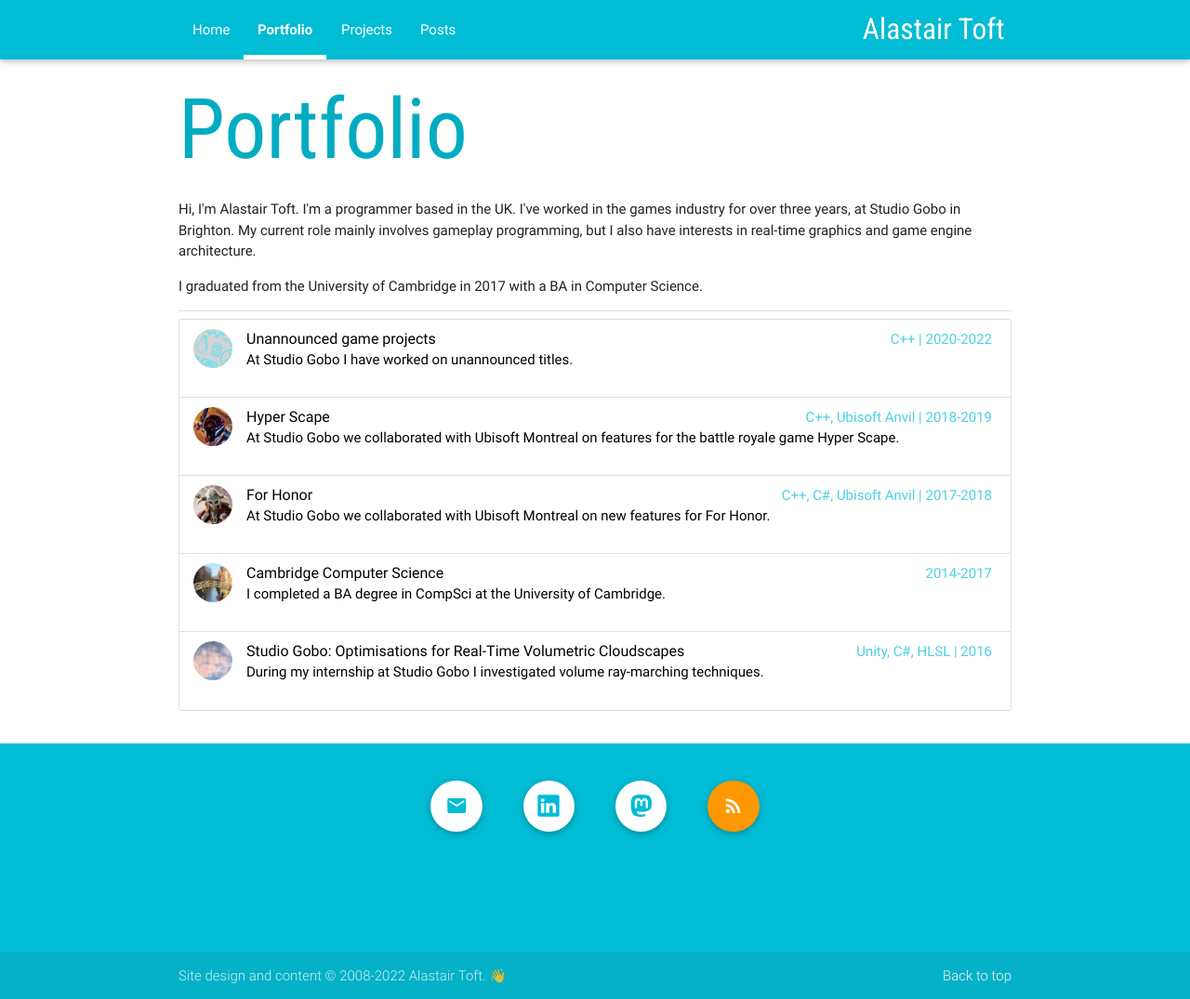
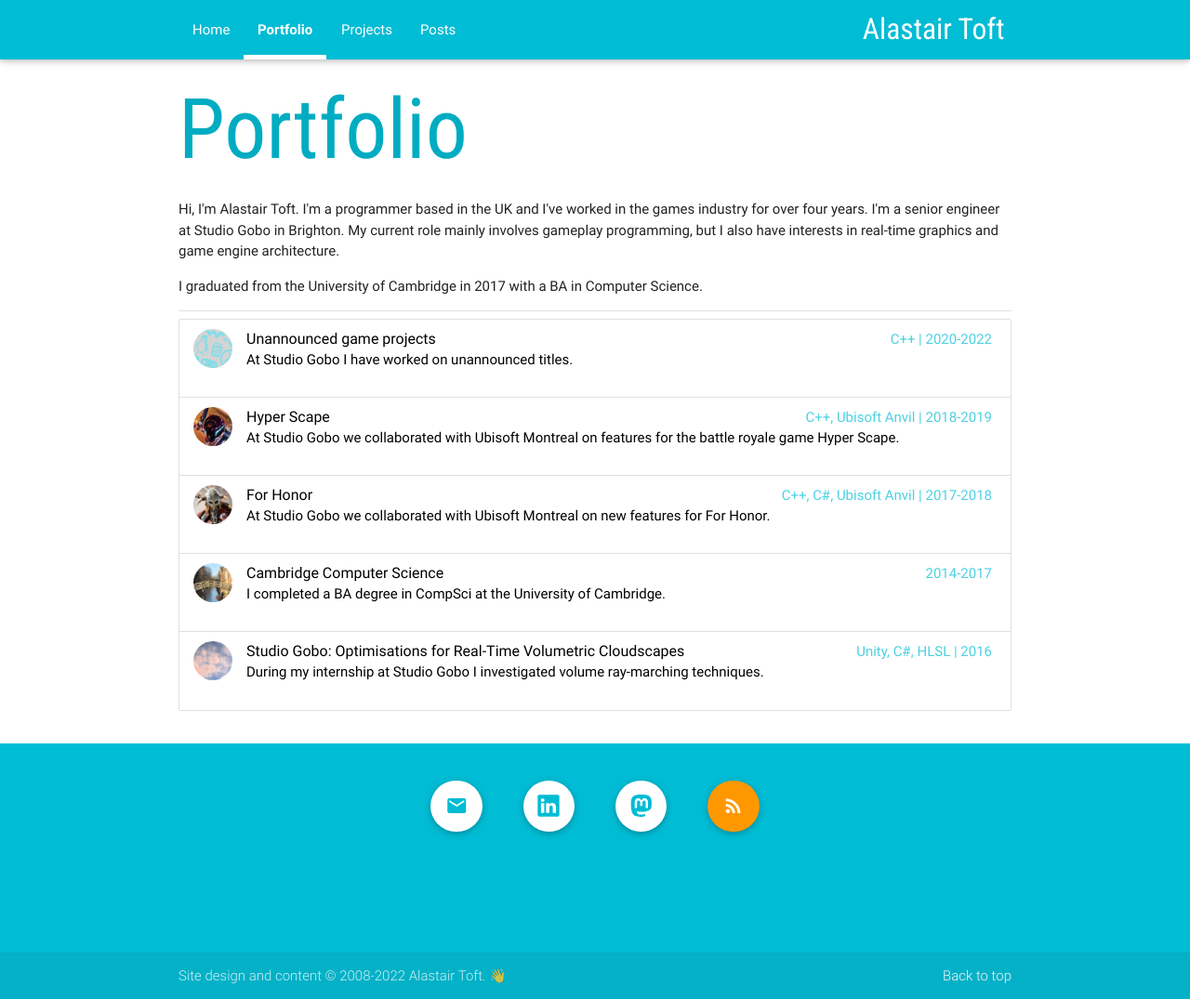
Before and after one commit to atoft/atoft.github.io, a Jekyll site: the page built from portfolio/index.html, in a window 1280 px wide and 1075 px high. Shown: the whole window at 93% size. Built offline with Jekyll 4.4.1, drawn with Linux system fonts in a browser that asks for light colours; nearby versions of some CDN libraries.

Commit message:
Update portfolio copy.

```diff
--- a/portfolio/index.html
+++ b/portfolio/index.html
@@ -4,7 +4,7 @@ title: Portfolio
 ---
 
 <!DOCTYPE html>
-<html>
+<html lang="en">
   <head>
     {% include html-head-common.html %}
     <link type="text/css" rel="stylesheet" href="/css/resume.css"  media="screen,projection"/>
@@ -16,9 +16,9 @@ title: Portfolio
       <div class="container addymotion-top-container">
         <h1>Portfolio</h1>
         <p>
-          Hi, I'm Alastair Toft. I'm a programmer based in the UK. I've worked in the games industry for over
-          three years, at Studio Gobo in Brighton. My current role mainly involves gameplay programming, but
-          I also have interests in real-time graphics and game engine architecture.
+          Hi, I'm Alastair Toft. I'm a programmer based in the UK and I've worked in the games industry for over
+          four years. I'm a senior engineer at Studio Gobo in Brighton. My current role mainly involves gameplay
+          programming, but I also have interests in real-time graphics and game engine architecture.
         </p>
         <p>
           I graduated from the University of Cambridge in 2017 with a BA  in Computer Science.
```
